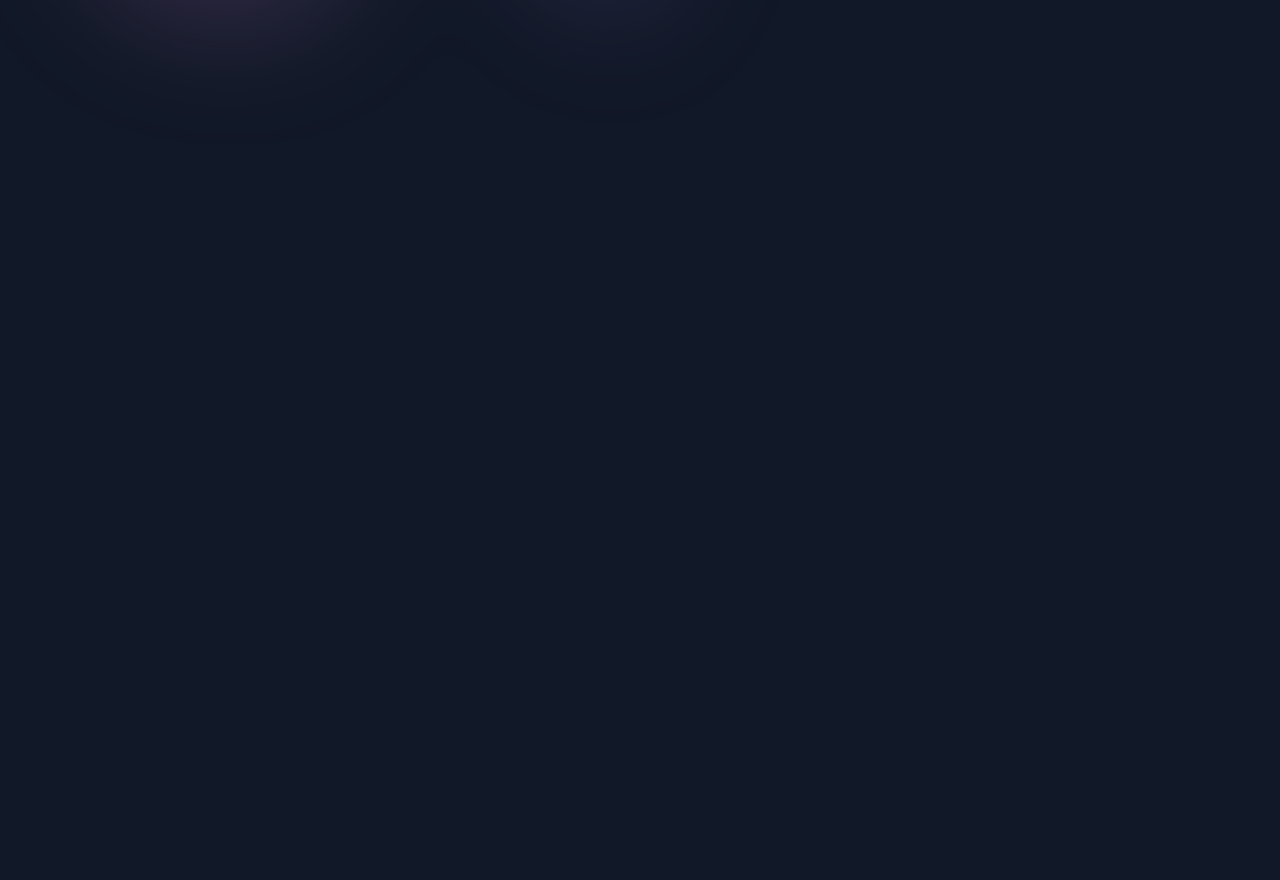
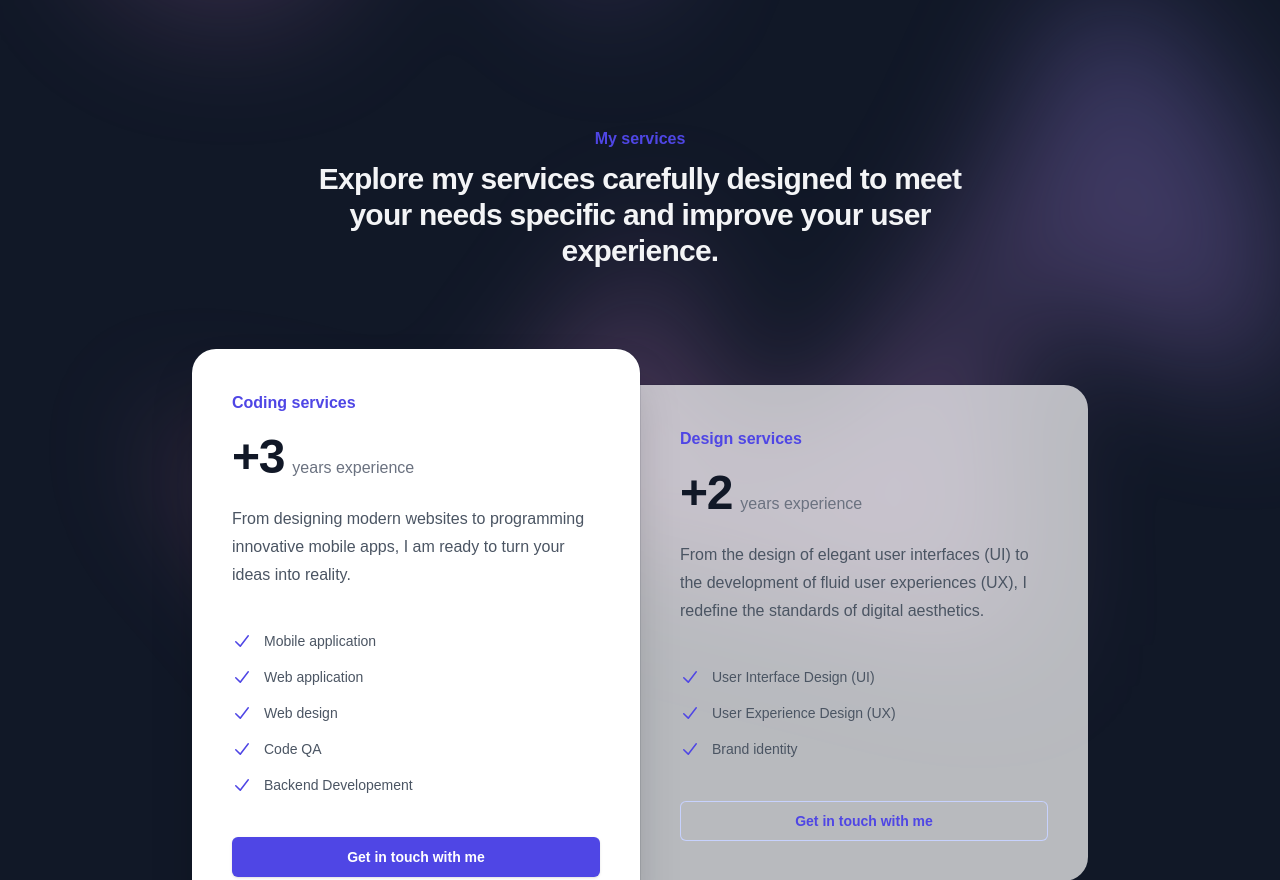
Before and after one commit to malladev/malla-dev, a React (Create React App) app: page / in a window 1280 px wide. Shown: the part 1920-2800 px from the top of the page. Before the commit the page ends 1935 px from the top, so only its background shows below. Built offline with nearby package versions, Linux system fonts and the light colour scheme.

Commit message:
create service section

```diff
--- a/package.json
+++ b/package.json
@@ -3,6 +3,7 @@
   "version": "0.1.0",
   "private": true,
   "dependencies": {
+    "@headlessui/react": "^1.7.18",
     "@heroicons/react": "^2.1.1",
     "@tabler/icons-react": "^2.47.0",
     "@testing-library/jest-dom": "^5.17.0",
--- a/src/App.js
+++ b/src/App.js
@@ -2,6 +2,7 @@ import About from "./components/About.jsx";
 import Hero from "./components/Hero.jsx";
 import MySkills from "./components/MySkills.jsx";
 import Navbar from "./components/Navbar.jsx";
+import Service from "./components/Service.jsx";
 import { TechScroll } from "./components/TechScroll.tsx";
 
 function App() {
@@ -12,6 +13,7 @@ function App() {
       <TechScroll />
       <About />
       <MySkills />
+      <Service />
     </div>
   );
 }
--- a/src/components/About.jsx
+++ b/src/components/About.jsx
@@ -48,13 +48,13 @@ export default function About() {
       <Layout>
         <div className="flex mx-auto max-w-2xl flex-col gap-16 pt-16 ring- lg:mx-0 lg:max-w-none lg:flex-row lg:items-center lg:pt-20">
           <div className="lg:w-3/5 py-10 h-full">
-            <a href="#" className="inline-flex space-x-6">
+            <div className="inline-flex space-x-6">
               <span className="rounded-full bg-indigo-500/10 px-3 py-1 text-sm font-semibold leading-6 text-indigo-400 ring-1 ring-inset ring-indigo-500/20">
                 About me
               </span>
-            </a>
+            </div>
             <h1 className="mt-10 text-4xl font-bold tracking-tight text-white sm:text-6xl">
-              passionate of{" "}
+              Passionate of{" "}
               <span className="bg-gradient-to-r from-indigo-500 to-gray-200 inline-block text-transparent bg-clip-text">
                 code and design
               </span>
--- a/src/components/MySkills.jsx
+++ b/src/components/MySkills.jsx
@@ -12,9 +12,9 @@ export default function MySkills() {
           duration: 0.8,
           ease: "easeInOut",
         }}
-        className="mt-10 bg-gradient-to-r hover:text-indigo-500 hover:duration-500 hover:transition-colors  from-white to-indigo-500 text-transparent bg-clip-text py-4 text-center text-4xl font-bold tracking-tight md:text-6xl"
+        className="mt-10 hover:text-indigo-500 hover:duration-500 hover:transition-colors text-white py-4 text-center text-4xl font-bold tracking-tight md:text-6xl"
       >
-        Technologies daily <br /> mastered
+        Technologies <span className="from-indigo-500 bg-gradient-to-r to-slate-200 text-transparent bg-clip-text">daily <br /> mastered</span>
       </motion.h1>
       <Layout>
         <div className="md:mt-20 mt-5">
@@ -31,9 +31,9 @@ export default function MySkills() {
                 }}
               />
             </div>
-            <div className="grid grid-cols-1 items-start gap-x-8 gap-y-16 md:grid-cols-2">
+            <div className="grid grid-cols-1 items-start gap-x-8 gap-y-16 lg:grid-cols-2">
               <div className="mx-auto w-full lg:mx-0">
-                <h2 className="text-3xl font-medium tracking-tight text-white">
+                <h2 className="text-3xl font-semibold tracking-tight text-white">
                   Here is an overview of the <span className="text-indigo-500">technologies</span>  I use regularly
                 </h2>
                 <p className="mt-6 text-lg leading-8 text-gray-400">
@@ -42,7 +42,7 @@ export default function MySkills() {
                   harmoniously converge to give life to my projects.
                 </p>
               </div>
-              <div className="mx-auto grid w-full grid-cols-2 sm:gap-x-10 items-center gap-y-12 sm:gap-y-14 lg:mx-0 lg:max-w-none lg:pl-8">
+              <div className="mx-auto grid w-full grid-cols-2 md:grid-cols-3 lg:grid-cols-2 sm:gap-x-10 items-center gap-y-12 sm:gap-y-14 lg:mx-0 lg:max-w-none lg:pl-8">
                 {tech.map((t) => (
                   <div key={t.name} className="flex items-center gap-2">
                     <img
--- /dev/null
+++ b/src/components/Service.jsx
@@ -0,0 +1,126 @@
+import { CheckIcon } from "@heroicons/react/20/solid";
+
+const tiers = [
+  {
+    name: "Coding services",
+    id: "code",
+    href: "#",
+    priceMonthly: "+3",
+    description:
+      "From designing modern websites to programming innovative mobile apps, I am ready to turn your ideas into reality.",
+    features: [
+      "Mobile application",
+      "Web application",
+      "Web design",
+      "Code QA",
+      "Backend Developement",
+    ],
+    featured: true,
+  },
+  {
+    name: "Design services",
+    id: "design",
+    href: "#",
+    priceMonthly: "+2",
+    description:
+      "From the design of elegant user interfaces (UI) to the development of fluid user experiences (UX), I redefine the standards of digital aesthetics.",
+    features: [
+      "User Interface Design (UI)",
+      "User Experience Design (UX)",
+      "Brand identity",
+    ],
+    featured: false,
+  },
+];
+
+function classNames(...classes) {
+  return classes.filter(Boolean).join(" ");
+}
+
+export default function Service() {
+  return (
+    <div id="service" className="relative isolate bg-transparent px-6 py-24 sm:py-32 lg:px-8">
+      <div
+        className="absolute inset-x-0 -top-3 -z-10 transform-gpu overflow-hidden px-36 blur-3xl"
+        aria-hidden="true"
+      >
+        <div
+          className="mx-auto aspect-[1155/678] w-[72.1875rem] bg-gradient-to-tr from-[#ff80b5] to-[#9089fc] opacity-30"
+          style={{
+            clipPath:
+              "polygon(74.1% 44.1%, 100% 61.6%, 97.5% 26.9%, 85.5% 0.1%, 80.7% 2%, 72.5% 32.5%, 60.2% 62.4%, 52.4% 68.1%, 47.5% 58.3%, 45.2% 34.5%, 27.5% 76.7%, 0.1% 64.9%, 17.9% 100%, 27.6% 76.8%, 76.1% 97.7%, 74.1% 44.1%)",
+          }}
+        />
+      </div>
+      <div className="mx-auto max-w-2xl text-center lg:max-w-4xl">
+        <h2 className="text-base font-semibold leading-7 text-indigo-600">
+          My services
+        </h2>
+        <p className="mt-2 font-bold mx-auto max-w-2xl tracking-tight text-gray-100 text-3xl">
+          Explore my services carefully designed to meet your needs specific and
+          improve your user experience.
+        </p>
+      </div>
+      <div className="mx-auto mt-16 grid max-w-lg grid-cols-1 items-center gap-y-6 sm:mt-20 sm:gap-y-0 lg:max-w-4xl lg:grid-cols-2">
+        {tiers.map((tier, tierIdx) => (
+          <div
+            key={tier.id}
+            className={classNames(
+              tier.featured
+                ? "relative bg-white shadow-2xl"
+                : "bg-white/70 sm:mx-8 lg:mx-0",
+              tier.featured
+                ? ""
+                : tierIdx === 0
+                ? "rounded-t-3xl sm:rounded-b-none lg:rounded-tr-none lg:rounded-bl-3xl"
+                : "sm:rounded-t-none lg:rounded-tr-3xl lg:rounded-bl-none",
+              "rounded-3xl p-8 ring-1 ring-gray-900/10 sm:p-10"
+            )}
+          >
+            <h3
+              id={tier.id}
+              className="text-base font-semibold leading-7 text-indigo-600"
+            >
+              {tier.name}
+            </h3>
+            <p className="mt-4 flex items-baseline gap-x-2">
+              <span className="text-5xl font-bold tracking-tight text-gray-900">
+                {tier.priceMonthly}
+              </span>
+              <span className="text-base text-gray-500">years experience</span>
+            </p>
+            <p className="mt-6 text-base leading-7 text-gray-600">
+              {tier.description}
+            </p>
+            <ul
+              role="list"
+              className="mt-8 space-y-3 text-sm leading-6 text-gray-600 sm:mt-10"
+            >
+              {tier.features.map((feature) => (
+                <li key={feature} className="flex gap-x-3">
+                  <CheckIcon
+                    className="h-6 w-5 flex-none text-indigo-600"
+                    aria-hidden="true"
+                  />
+                  {feature}
+                </li>
+              ))}
+            </ul>
+            <a
+              href={tier.href}
+              aria-describedby={tier.id}
+              className={classNames(
+                tier.featured
+                  ? "bg-indigo-600 text-white shadow hover:bg-indigo-500"
+                  : "text-indigo-600 ring-1 ring-inset ring-indigo-200 hover:ring-indigo-300",
+                "mt-8 block rounded-md py-2.5 px-3.5 text-center text-sm font-semibold focus-visible:outline focus-visible:outline-2 focus-visible:outline-offset-2 focus-visible:outline-indigo-600 sm:mt-10"
+              )}
+            >
+              Get in touch with me
+            </a>
+          </div>
+        ))}
+      </div>
+    </div>
+  );
+}
--- a/src/index.css
+++ b/src/index.css
@@ -12,6 +12,6 @@ body {
   background-color: rgb(17 24 39);
 }
 ::selection{
-  background-color:  rgb(132, 152, 255);
+  background-color:  rgb(92, 119, 255);
   color: white;
 }
```
Also changed, not shown: src/components/Navbar.jsx (+20 -5 lines), 1 other file (tests, documents, lock files or other folders).
